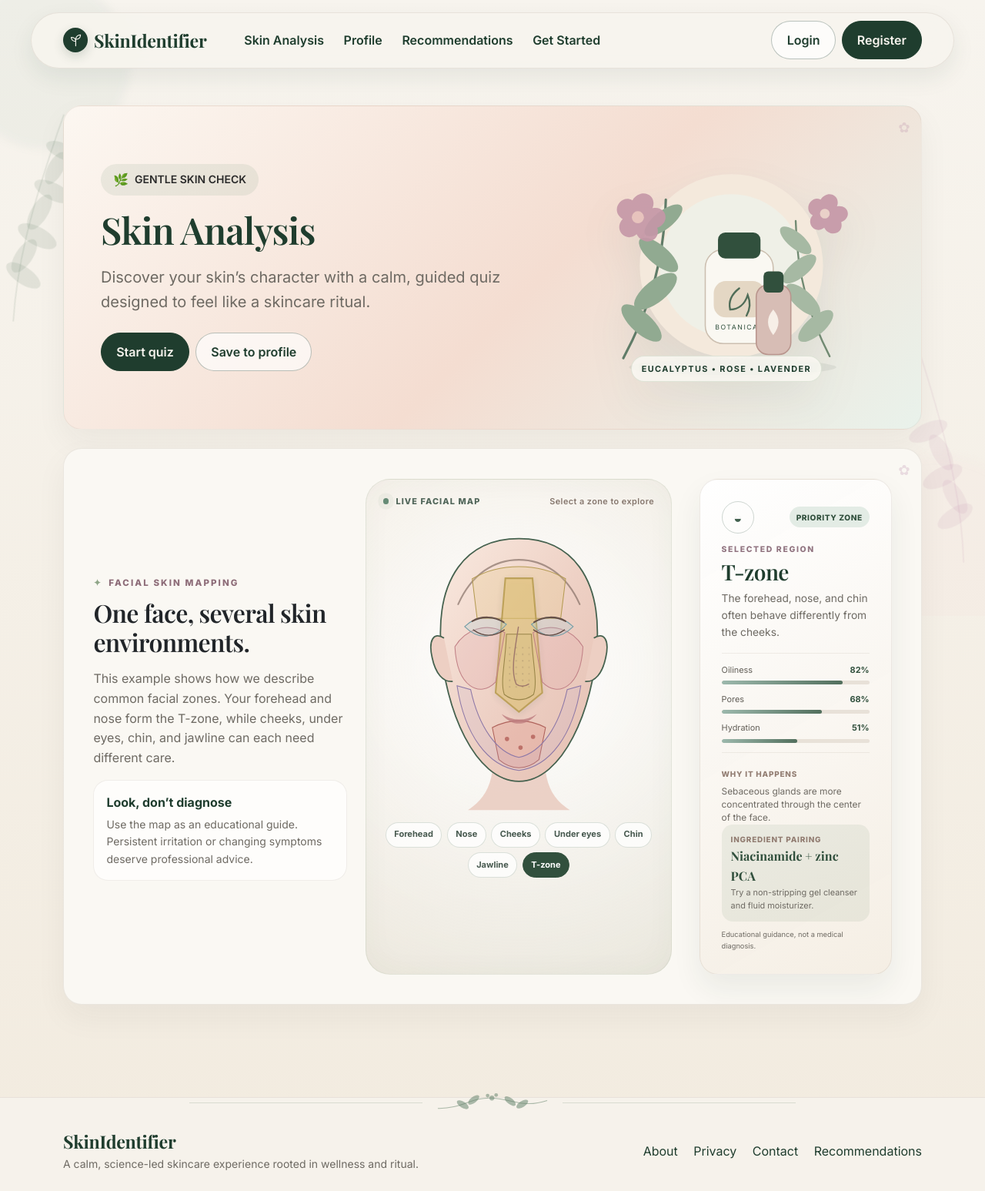
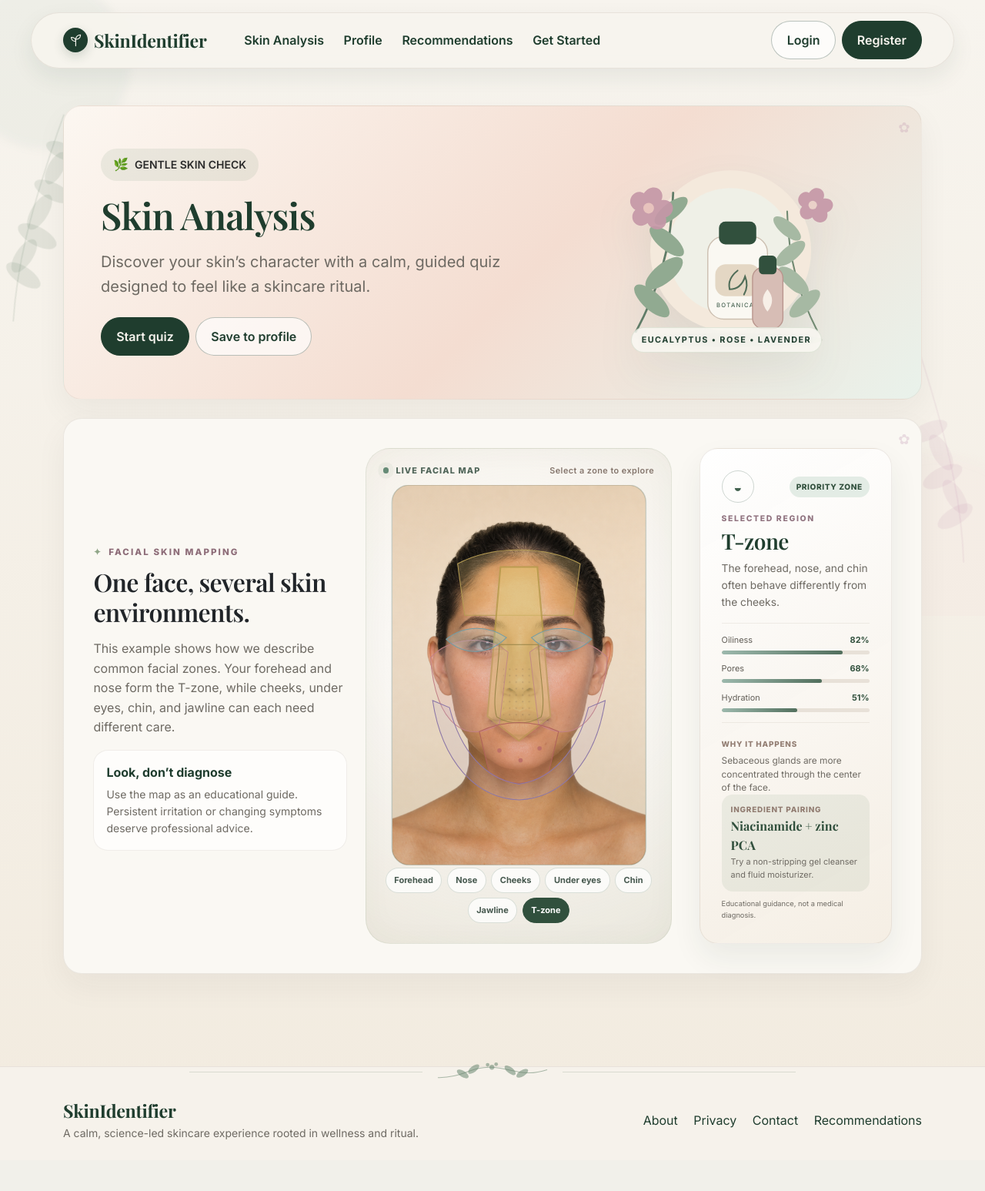
Before and after one commit to bregiang/IS4460-Project-Template, a Django app: page /skin-analysis/ in a window 1280 px wide. Shown: the whole page at 77% size. After the commit the page ends 1480 px from the top, so only its background shows below. Run offline with Django 5.2, Linux system fonts and the light colour scheme; some libraries are stand-ins or nearby versions.

Commit message:
Realistic face change

```diff
--- a/home/static/home/botanical.css
+++ b/home/static/home/botanical.css
@@ -164,12 +164,17 @@
 
 .visual-section-heading {
     display: flex;
+    flex-wrap: wrap;
     justify-content: space-between;
     align-items: center;
     gap: 1rem;
     margin-bottom: 1.5rem;
 }
 .visual-section-heading > div { max-width: 680px; }
+.visual-section-heading > div,
+.science-grid > *,
+.skin-map-visual > *,
+.editorial-hero .row > * { min-width: 0; }
 .visual-section-heading h2 { margin: 0 0 .45rem; font-size: clamp(1.55rem, 3vw, 2.2rem); }
 .visual-section-heading p { margin: 0; }
 .leaf-seal { width: 4.2rem; height: 4.2rem; display: grid; place-items: center; border-radius: 50%; color: var(--forest); background: rgba(255,255,255,.7); border: 1px solid rgba(143,166,136,.25); }
@@ -236,12 +241,12 @@
 
 .editorial-hero::before { display: none; }
 .editorial-hero .hero-copy { padding: clamp(1.25rem, 4vw, 3.5rem); }
-.editorial-hero h1 { max-width: 570px; font-size: clamp(2.55rem, 5.7vw, 5.15rem); line-height: .96; }
+.editorial-hero h1 { max-width: 570px; font-size: clamp(2.45rem, 5vw, 4.4rem); line-height: 1.02; }
 .editorial-hero .lead { max-width: 610px; }
 
 .editorial-image {
     position: relative;
-    min-height: 560px;
+    min-height: 460px;
     height: 100%;
     margin: 0;
     overflow: hidden;
@@ -257,7 +262,7 @@
     pointer-events: none;
 }
 
-.editorial-image img { width: 100%; height: 100%; min-height: 560px; object-fit: cover; object-position: 64% center; }
+.editorial-image img { width: 100%; height: 100%; min-height: 460px; max-height: 520px; object-fit: cover; object-position: 64% center; }
 .editorial-image figcaption {
     position: absolute;
     z-index: 2;
@@ -292,12 +297,18 @@
     box-shadow: inset 0 0 40px rgba(49,80,61,.035);
 }
 
-.map-toolbar { display: flex; justify-content: space-between; align-items: center; gap: 1rem; padding: .35rem .45rem .6rem; }
+.map-toolbar { display: flex; flex-wrap: wrap; justify-content: space-between; align-items: center; gap: .35rem 1rem; padding: .35rem .45rem .6rem; }
 .map-status, .map-hint { color: #51665a; font-size: .68rem; font-weight: 800; letter-spacing: .1em; text-transform: uppercase; }
 .map-hint { color: #86776e; font-weight: 600; letter-spacing: .04em; text-transform: none; }
 .status-dot { display: inline-block; width: .48rem; height: .48rem; margin-right: .35rem; border-radius: 50%; background: #668b76; box-shadow: 0 0 0 5px rgba(102,139,118,.12); animation: mapPulse 2.4s ease-in-out infinite; }
 
-.face-map-canvas svg { max-height: 500px; }
+.face-map-canvas svg {
+    width: min(100%, 410px);
+    max-height: none;
+    margin: 0 auto;
+    border-radius: 1.1rem;
+}
+.face-map-canvas .portrait-frame { stroke: rgba(49,80,61,.22); stroke-width: 2; }
 .face-map-canvas .map-zone {
     stroke-width: 1.5;
     cursor: pointer;
@@ -347,7 +358,7 @@
 .zone-severity { padding: .35rem .55rem; color: #31503d; border-radius: 999px; background: #e3ece5; font-size: .63rem; font-weight: 800; text-transform: uppercase; letter-spacing: .06em; }
 .insight-kicker, .card-label { margin: 0 0 .2rem; color: #917480; font-size: .65rem; font-weight: 800; letter-spacing: .16em; text-transform: uppercase; }
 .zone-insight-card h3 { margin-bottom: .45rem; font-size: 1.75rem; }
-.zone-summary { min-height: 4.5em; margin-bottom: 1rem; font-size: .86rem; }
+.zone-summary { margin-bottom: 1rem; font-size: .86rem; }
 .concern-icon, .outline-concern-icon { position: relative; display: inline-grid; place-items: center; width: 2.65rem; height: 2.65rem; color: #42614f; border: 1px solid rgba(66,97,79,.25); border-radius: 50%; }
 .concern-icon::before, .outline-concern-icon::before { display: block; font-size: 1.15rem; line-height: 1; }
 .icon-oil::before { content: "◒"; }
@@ -402,28 +413,41 @@
 .question-option { width: 100%; color: inherit; text-align: left; }
 .question-option:focus-visible { outline: 3px solid rgba(49,80,61,.35); outline-offset: 2px; }
 
+.education-card,
+.science-suite,
+.visual-education-section,
+.zone-insight-card,
+.ritual-card,
+.skin-layers-card,
+.outcome-card { overflow-wrap: anywhere; }
+
+.analysis-page .botanical-art { max-width: 360px; }
+.analysis-page .hero-card .lead { max-width: 680px; }
+.analysis-page .education-card,
+.profile-shell .skin-map { overflow: visible; }
+
 @keyframes mapPulse { 50% { box-shadow: 0 0 0 8px rgba(102,139,118,0); } }
 @keyframes zoneBreathe { 50% { fill-opacity: .42; } }
 @keyframes meterGrow { from { width: 0; } }
 
 @media (max-width: 991px) {
-    .editorial-image, .editorial-image img { min-height: 430px; }
+    .editorial-image, .editorial-image img { min-height: 390px; max-height: 440px; }
     .science-grid { grid-template-columns: 1fr; }
 }
 
 @media (max-width: 767px) {
     .editorial-hero .hero-copy { padding: 1.25rem .75rem; }
     .editorial-hero h1 { font-size: clamp(2.45rem, 13vw, 4rem); }
-    .editorial-image, .editorial-image img { min-height: 360px; }
+    .editorial-image, .editorial-image img { min-height: 320px; max-height: 380px; }
     .skin-map-visual { grid-template-columns: 1fr; }
-    .face-map-canvas svg { max-height: 430px; }
+    .face-map-canvas svg { width: min(100%, 360px); }
     .zone-insight-card { min-height: auto; }
 }
 
 @media (max-width: 480px) {
     .map-toolbar { align-items: flex-start; flex-direction: column; gap: .15rem; }
     .face-map-canvas { padding: .55rem; border-radius: 1.2rem; }
-    .face-map-canvas svg { max-height: 360px; }
+    .face-map-canvas svg { width: min(100%, 310px); }
     .science-badge { display: none; }
     .barrier-steps { grid-template-columns: 1fr; }
     .barrier-steps > i { transform: rotate(90deg); text-align: center; }
--- a/home/templates/home/partials/face_map.html
+++ b/home/templates/home/partials/face_map.html
@@ -1,44 +1,40 @@
+{% load static %}
 <div class="skin-map-visual js-skin-map" data-profile="combination">
     <div class="face-map-canvas">
         <div class="map-toolbar" aria-label="Skin map display">
             <span class="map-status"><span class="status-dot" aria-hidden="true"></span> Live facial map</span>
             <span class="map-hint">Select a zone to explore</span>
         </div>
-        <svg viewBox="0 0 520 560" role="group" aria-label="Interactive facial skin analysis map">
+        <svg viewBox="0 0 520 700" role="group" aria-label="Interactive facial skin analysis map">
             <defs>
-                <linearGradient id="skinTone" x1="0" x2="1" y1="0" y2="1">
-                    <stop offset="0" stop-color="#f9e9df"/><stop offset=".55" stop-color="#edcfc3"/><stop offset="1" stop-color="#e4bfb2"/>
+                <clipPath id="portraitClip"><rect x="26" y="0" width="468" height="700" rx="32"/></clipPath>
+                <linearGradient id="portraitShade" x1="0" x2="0" y1="0" y2="1">
+                    <stop offset="0" stop-color="#31503d" stop-opacity="0"/><stop offset="1" stop-color="#31503d" stop-opacity=".1"/>
                 </linearGradient>
-                <filter id="softGlow"><feGaussianBlur stdDeviation="9"/></filter>
                 <pattern id="porePattern" width="12" height="12" patternUnits="userSpaceOnUse">
                     <circle cx="3" cy="3" r="1.5" fill="#735e4f" opacity=".48"/>
                 </pattern>
             </defs>
             <title>Example facial skin analysis map — interactive and personalized</title>
-            <desc>Choose the forehead, nose, chin, cheeks, under eyes, jawline, or T-zone for concern details and ingredient guidance.</desc>
-            <path d="M211 470c-5 36-21 56-45 72h188c-25-16-40-36-45-72" fill="#e9c8bc" opacity=".8"/>
-            <path class="face-base" d="M260 42c-99 0-151 75-144 195 7 119 63 252 144 252s137-133 144-252C411 117 359 42 260 42Z" fill="url(#skinTone)" stroke="#46624f" stroke-width="2.5"/>
-            <path d="M122 225c-20-12-29 5-22 36 6 29 20 46 38 44M398 225c20-12 29 5 22 36-6 29-20 46-38 44" fill="#edcfc3" stroke="#46624f" stroke-width="2.5"/>
-            <path d="M148 163c25-56 67-82 112-82s87 26 112 82" fill="none" stroke="#806a61" stroke-width="3" stroke-linecap="round" opacity=".65"/>
+            <desc>A realistic front-facing consultation portrait. Choose the forehead, nose, chin, cheeks, under eyes, jawline, or T-zone for concern details and ingredient guidance.</desc>
+            <image class="consultation-portrait" href="{% static 'home/images/consultation-face-v2.png' %}" x="26" y="0" width="468" height="700" preserveAspectRatio="xMidYMid meet" clip-path="url(#portraitClip)"/>
+            <rect x="26" y="0" width="468" height="700" rx="32" fill="url(#portraitShade)" pointer-events="none"/>
+            <rect class="portrait-frame" x="26" y="0" width="468" height="700" rx="32" fill="none"/>
 
             <g class="interactive-zones">
-                <path class="map-zone zone-forehead" data-region="forehead" role="button" tabindex="0" aria-label="Forehead: oiliness and texture" d="M174 116c50-30 122-30 172 0l-9 73H183Z"/>
-                <path class="map-zone zone-tzone" data-region="tzone" role="button" tabindex="0" aria-label="T-zone: oil and visible pores" d="M235 115h50l18 211-43 35-43-35Z"/>
-                <path class="map-zone zone-cheek" data-region="leftCheek" role="button" tabindex="0" aria-label="Left cheek: redness and sensitivity" d="M142 241c19-31 57-46 92-26l-17 91c-29 30-71 10-75-65Z"/>
-                <path class="map-zone zone-cheek" data-region="rightCheek" role="button" tabindex="0" aria-label="Right cheek: redness and sensitivity" d="M378 241c-19-31-57-46-92-26l17 91c29 30 71 10 75-65Z"/>
-                <path class="map-zone zone-eyes" data-region="underEyes" role="button" tabindex="0" aria-label="Under eyes: hydration and fine lines" d="M160 204c24-23 53-22 77-4-21 25-50 31-77 4Zm200 0c-24-23-53-22-77-4 21 25 50 31 77 4Z"/>
-                <path class="map-zone zone-nose" data-region="nose" role="button" tabindex="0" aria-label="Nose: pores and oiliness" d="M237 218c-2 54-12 87-4 111 16 13 38 13 54 0 8-24-2-57-4-111Z"/>
-                <path class="map-zone zone-chin" data-region="chin" role="button" tabindex="0" aria-label="Chin: acne and congestion" d="M211 390c33-17 65-17 98 0l-12 59c-23 20-51 20-74 0Z"/>
-                <path class="map-zone zone-jawline" data-region="jawline" role="button" tabindex="0" aria-label="Jawline: sensitivity and hormonal breakouts" d="M146 313c14 91 57 149 114 156 57-7 100-65 114-156l-25 7c-15 69-48 116-89 125-41-9-74-56-89-125Z"/>
+                <path class="map-zone zone-forehead" data-region="forehead" role="button" tabindex="0" aria-label="Forehead: oiliness and texture" d="M147 145c65-34 161-34 226 0l-13 95H160Z"/>
+                <path class="map-zone zone-tzone" data-region="tzone" role="button" tabindex="0" aria-label="T-zone: oil and visible pores" d="M226 151h68l24 275-58 45-58-45Z"/>
+                <path class="map-zone zone-cheek" data-region="leftCheek" role="button" tabindex="0" aria-label="Left cheek: redness and sensitivity" d="M97 318c33-36 99-45 143-10l-16 132c-57 37-117 8-127-122Z"/>
+                <path class="map-zone zone-cheek" data-region="rightCheek" role="button" tabindex="0" aria-label="Right cheek: redness and sensitivity" d="M423 318c-33-36-99-45-143-10l16 132c57 37 117 8 127-122Z"/>
+                <path class="map-zone zone-eyes" data-region="underEyes" role="button" tabindex="0" aria-label="Under eyes: hydration and fine lines" d="M126 284c34-27 79-25 111-3-31 31-76 36-111 3Zm268 0c-34-27-79-25-111-3 31 31 76 36 111 3Z"/>
+                <path class="map-zone zone-nose" data-region="nose" role="button" tabindex="0" aria-label="Nose: pores and oiliness" d="M224 294c-3 64-14 105-5 133 23 15 59 15 82 0 9-28-2-69-5-133Z"/>
+                <path class="map-zone zone-chin" data-region="chin" role="button" tabindex="0" aria-label="Chin: acne and congestion" d="M187 454c49-22 97-22 146 0l-18 75c-35 27-75 27-110 0Z"/>
+                <path class="map-zone zone-jawline" data-region="jawline" role="button" tabindex="0" aria-label="Jawline: sensitivity and hormonal breakouts" d="M101 397c17 112 79 180 159 183 80-3 142-71 159-183l-31 13c-21 82-67 132-128 141-61-9-107-59-128-141Z"/>
             </g>
 
             <g class="face-features" pointer-events="none">
-                <path d="M174 194c18-10 41-9 58 2M288 196c17-11 40-12 58-2" fill="none" stroke="#654f47" stroke-width="3" stroke-linecap="round"/>
-                <path d="M176 210c18 13 38 13 57 0M287 210c19 13 39 13 57 0" fill="none" stroke="#654f47" stroke-width="2" stroke-linecap="round"/>
-                <path d="M259 205c-8 49-14 83-4 105 7 5 15 5 23 0" fill="none" stroke="#9e776c" stroke-width="2" stroke-linecap="round"/>
-                <path d="M228 365c20 13 44 14 65 0-20 23-46 24-65 0Z" fill="#bd7b7e" opacity=".78"/>
-                <g class="acne-markers" fill="#bd7169"><circle cx="238" cy="411" r="4"/><circle cx="263" cy="427" r="4"/><circle cx="286" cy="407" r="4"/></g>
-                <path class="pore-overlay" d="M240 238h40v79h-40z" fill="url(#porePattern)"/>
+                <g class="acne-markers" fill="#bd7169"><circle cx="224" cy="489" r="4"/><circle cx="263" cy="507" r="4"/><circle cx="298" cy="485" r="4"/></g>
+                <path class="pore-overlay" d="M231 338h58v91h-58z" fill="url(#porePattern)"/>
             </g>
         </svg>
         <div class="zone-pills" role="list" aria-label="Facial regions">
--- a/home/templates/home/partials/skin_science_visuals.html
+++ b/home/templates/home/partials/skin_science_visuals.html
@@ -12,7 +12,7 @@
         <article class="skin-layers-card">
             <div class="card-label">Anatomy</div>
             <h3>Inside the skin barrier</h3>
-            <svg viewBox="0 0 520 300" role="img" aria-labelledby="layers-title layers-desc">
+            <svg viewBox="0 0 620 300" role="img" aria-labelledby="layers-title layers-desc">
                 <title id="layers-title">Modern illustration of the skin layers</title>
                 <desc id="layers-desc">The epidermis, moisture barrier, dermis, collagen, sebaceous gland, and hair follicle are labeled.</desc>
                 <path d="M42 60c85-21 158 21 239 1 84-20 123-9 197 0v54H42Z" fill="#f3d9d2"/>
@@ -26,7 +26,7 @@
                 <path d="M317 35c-7 61-11 125 3 219" fill="none" stroke="#5c514b" stroke-width="5" stroke-linecap="round"/>
                 <path d="M319 130c45-8 65 21 45 48-12 16-34 22-48 26" fill="#e6bd74" stroke="#9d7643" stroke-width="2"/>
                 <g font-family="Inter, sans-serif" font-size="12" fill="#31503d">
-                    <path d="M42 80H15" stroke="#31503d"/><text x="8" y="75" text-anchor="end">Barrier</text>
+                    <path d="M42 80h68" stroke="#31503d"/><text x="48" y="74">Barrier</text>
                     <path d="M478 131h27" stroke="#31503d"/><text x="511" y="135">Epidermis</text>
                     <path d="M478 207h27" stroke="#31503d"/><text x="511" y="211">Dermis</text>
                     <path d="M365 158h84" stroke="#31503d"/><text x="452" y="155">Sebaceous gland</text>
```
Also changed, not shown: db.sqlite3, home/static/home/images/consultation-face-v2.png (added).
